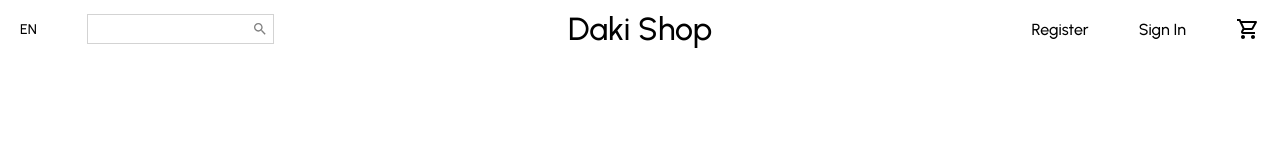
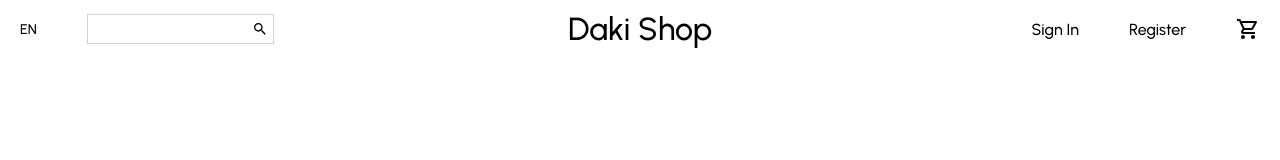
Before and after one commit to duythinh26/WebApplicationDevelopment_Project, a React (Create React App) app: page / in a window 1280 px wide. Shown: the top 160 px of the page. Built offline with nearby package versions, Linux system fonts and the light colour scheme.

Commit message:
modify Navbar.jsx file

```diff
--- a/src/pages/Navbar.jsx
+++ b/src/pages/Navbar.jsx
@@ -13,15 +13,15 @@ const Navbar = () => {
                     <div className="navbar--language">EN</div>
                     <div className="navbar--search-container">
                         <input className="navbar--search-input"/>
-                        <Search style={{ color: "gray", fontSize: 16}}></Search>
+                        <Search style={{ color: "black", fontSize: 16}}></Search>
                     </div>
                 </div>
                 <div className="one-three navbar--center">
                     <h1 className="navbar--logo">Daki Shop</h1>
                 </div>
                 <div className="one-three navbar--right">
+                    <div className="navbar--menu-item">Sign In</div>
                     <div className="navbar--menu-item">Register</div>
-                    <div className="navbar--menu-item">Sign In</div>
                     <div className="navbar--menu-item">
                         <Badge bagdeContent={2} color="primary">
                             <ShoppingCartOutlined />
```
